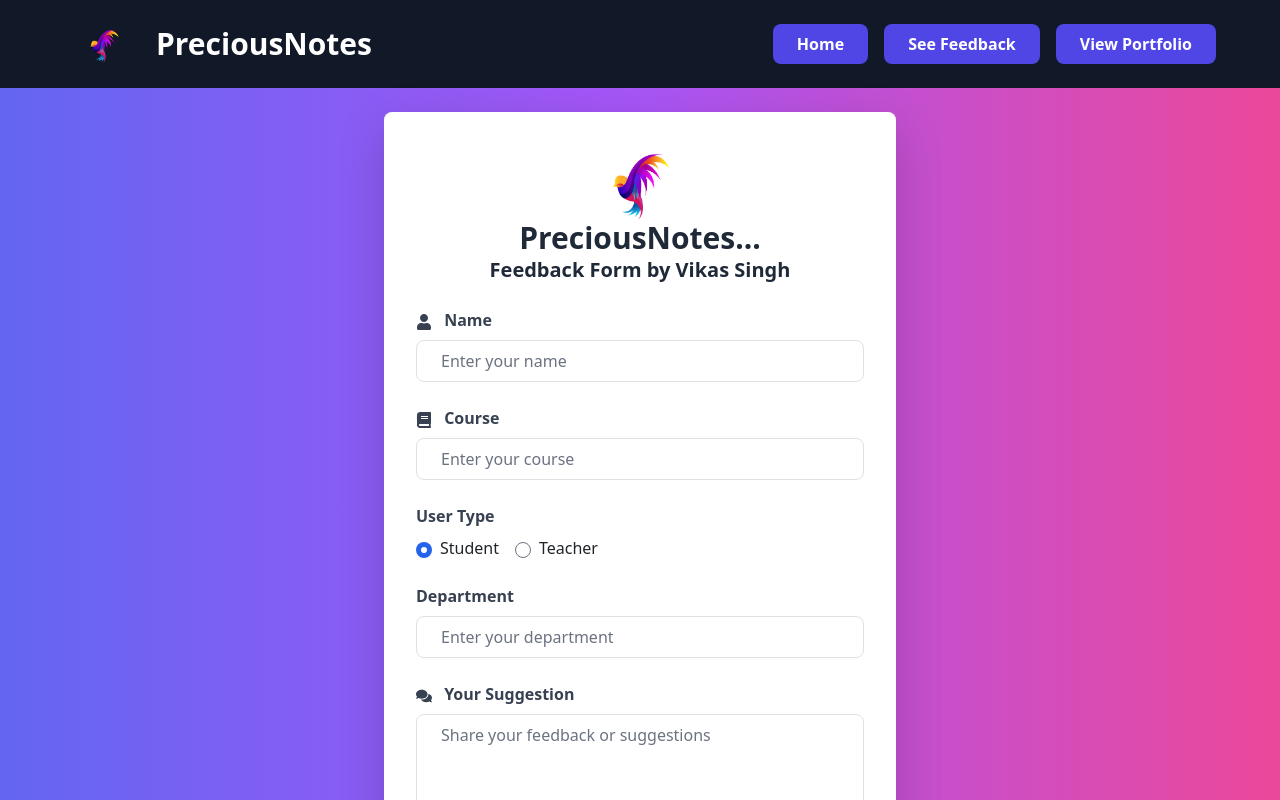
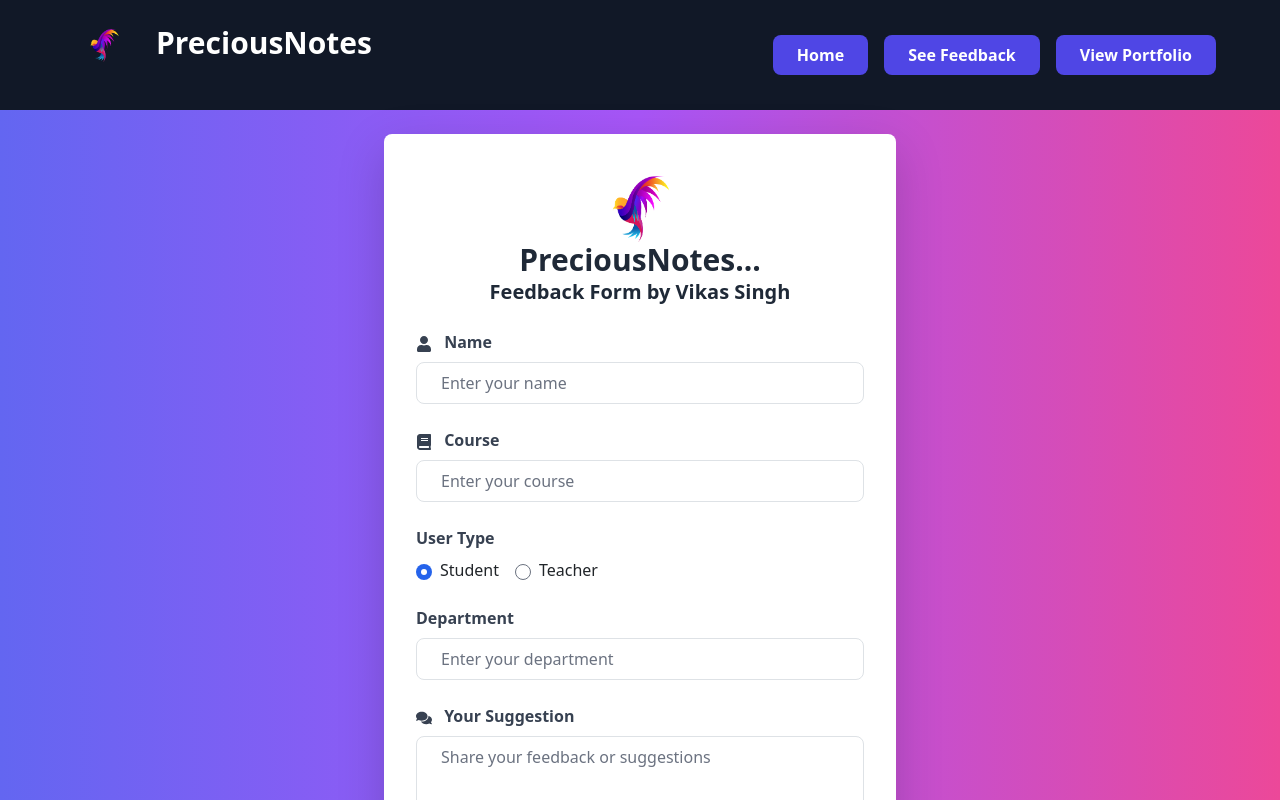
Before and after one commit to Iamvikassingh/preciousnotesfeedback, a React (Vite) app: page / in a window 1280 px wide. Shown: the top 800 px of the page. Built offline with nearby package versions, Linux system fonts and the light colour scheme; no server answers.

Commit message:
Get feedback people

```diff
--- a/src/components/Getallfeedback.jsx
+++ b/src/components/Getallfeedback.jsx
@@ -1,6 +1,6 @@
 import React, { useEffect, useState } from 'react';
 import axios from 'axios';
-import { FaStar, FaUser, FaBook, FaPhone, FaComments } from 'react-icons/fa';
+import { FaStar } from 'react-icons/fa';
 import Header from './Header';
 import Footer from './Footer';
 
@@ -24,13 +24,14 @@ const GetAllFeedback = () => {
 
     return (
         <>
-            <Header/>
-            <div className="flex justify-center items-center bg-gradient-to-r from-indigo-500 via-purple-500 to-pink-500 p-6 min-h-screen">
+            <Header />
+            <div className="bg-gradient-to-r from-indigo-500 via-purple-500 to-pink-500 p-6 min-h-screen">
                 <div className="bg-white shadow-lg p-8 rounded-lg w-full max-w-full">
                     <h2 className="mb-6 font-bold text-4xl text-center text-gray-800">Feedback Data</h2>
 
-                    {/* Table for displaying feedback */}
-                    <table className="min-w-full table-auto">
+                    {/* Desktop/Tablet View: Table */}
+                    <div className="lg:block hidden overflow-x-auto">
+                        <table className="border-collapse min-w-full table-auto">
                             <thead>
                                 <tr className="bg-indigo-600 text-white">
                                     <th className="px-4 py-3 text-left">S.No</th>
@@ -69,10 +70,35 @@ const GetAllFeedback = () => {
                             </tbody>
                         </table>
                     </div>
+
+                    {/* Mobile View: Cards */}
+                    <div className="block lg:hidden">
+                        {feedbackData.length > 0 ? feedbackData.map((feedback, index) => (
+                            <div key={feedback._id} className="bg-gray-100 shadow-md mb-4 p-4 rounded-lg">
+                                <p><strong>S.No:</strong> {index + 1}</p>
+                                <p><strong>Name:</strong> {feedback.name}</p>
+                                <p><strong>Course:</strong> {feedback.course}</p>
+                                <p><strong>User Type:</strong> {feedback.userType}</p>
+                                <p><strong>Department:</strong> {feedback.department}</p>
+                                <p><strong>Phone:</strong> {feedback.phone}</p>
+                                <p>
+                                    <strong>Rating:</strong>
+                                    <span className="flex">
+                                        {[...Array(5)].map((_, i) => (
+                                            <FaStar key={i} className={`text-xl ${i < feedback.rating ? 'text-yellow-400' : 'text-gray-300'}`} />
+                                        ))}
+                                    </span>
+                                </p>
+                                <p><strong>Suggestions:</strong> {feedback.suggestion}</p>
                             </div>
-            <Footer/>
+                        )) : (
+                            <p className="text-center text-gray-500">No feedback available</p>
+                        )}
+                    </div>
+                </div>
+            </div>
+            <Footer />
         </>
-
     );
 };
 
--- a/src/components/Header.jsx
+++ b/src/components/Header.jsx
@@ -6,39 +6,35 @@ import { Link } from 'react-router-dom';
 function Header() {
     return (
         <header className="bg-gray-900 shadow-lg py-4 text-white">
-            <div className="flex justify-between items-center mx-auto px-4 container">
+            <div className="flex sm:flex-row flex-col sm:justify-between sm:items-center mx-auto px-4 container">
                 {/* Left Section: Logo and Project Name */}
-                <div className="flex items-center space-x-3">
-
-                    <img src={projectlogo} className="w-15 sm:w-16 md:w-20" alt="Precious Notes Logo" />
+                <div className="flex items-center space-x-3 mb-4 sm:mb-0">
+                    <img src={projectlogo} className="w-12 sm:w-16 md:w-20" alt="Precious Notes Logo" />
                     <h1 className="font-bold text-xl sm:text-2xl md:text-3xl">PreciousNotes</h1>
                 </div>
 
                 {/* Right Section: Navigation Buttons */}
-                <div className="flex space-x-4">
+                <div className="flex flex-wrap justify-center sm:justify-end space-x-2 sm:space-x-4">
                     <Link
                         to="/"
-                        className="bg-indigo-600 hover:bg-indigo-700 px-4 py-2 rounded-lg font-semibold text-sm sm:text-base transition duration-300"
+                        className="bg-indigo-600 hover:bg-indigo-700 my-2 px-4 py-2 rounded-lg font-semibold text-sm sm:text-base transition duration-300"
                     >
                         Home
                     </Link>
-                    {/* See Feedback Button */}
                     <Link
                         to="/Getallfeedback"
-                        className="bg-indigo-600 hover:bg-indigo-700 px-4 py-2 rounded-lg font-semibold text-sm sm:text-base transition duration-300"
+                        className="bg-indigo-600 hover:bg-indigo-700 my-2 px-4 py-2 rounded-lg font-semibold text-sm sm:text-base transition duration-300"
                     >
                         See Feedback
                     </Link>
-
-                    {/* Portfolio Button */}
-                    <Link
+                    <a
                         href="https://myportfoliobyvikassingh.netlify.app"
                         target="_blank"
                         rel="noopener noreferrer"
-                        className="bg-indigo-600 hover:bg-indigo-700 px-4 py-2 rounded-lg font-semibold text-sm sm:text-base transition duration-300"
+                        className="bg-indigo-600 hover:bg-indigo-700 my-2 px-4 py-2 rounded-lg font-semibold text-sm sm:text-base transition duration-300"
                     >
                         View Portfolio
-                    </Link>
+                    </a>
                 </div>
             </div>
         </header>
```
Lines whose indentation alone changed are shown as unchanged.
